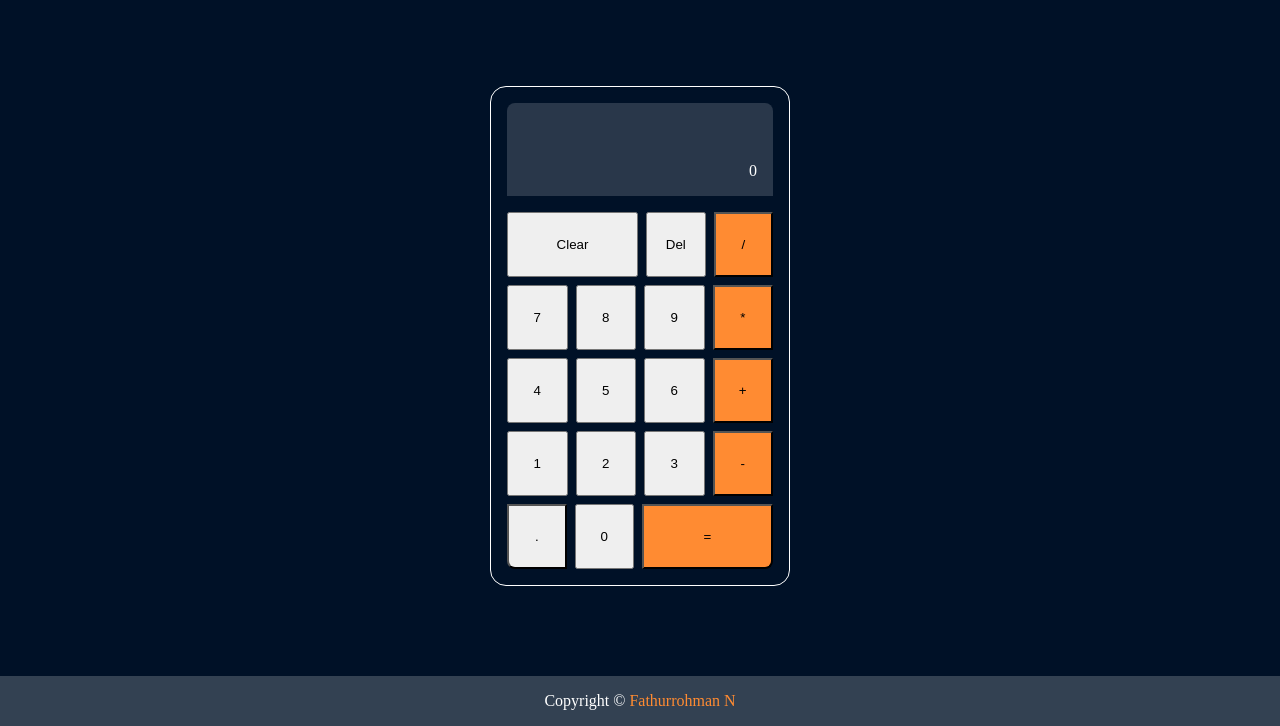
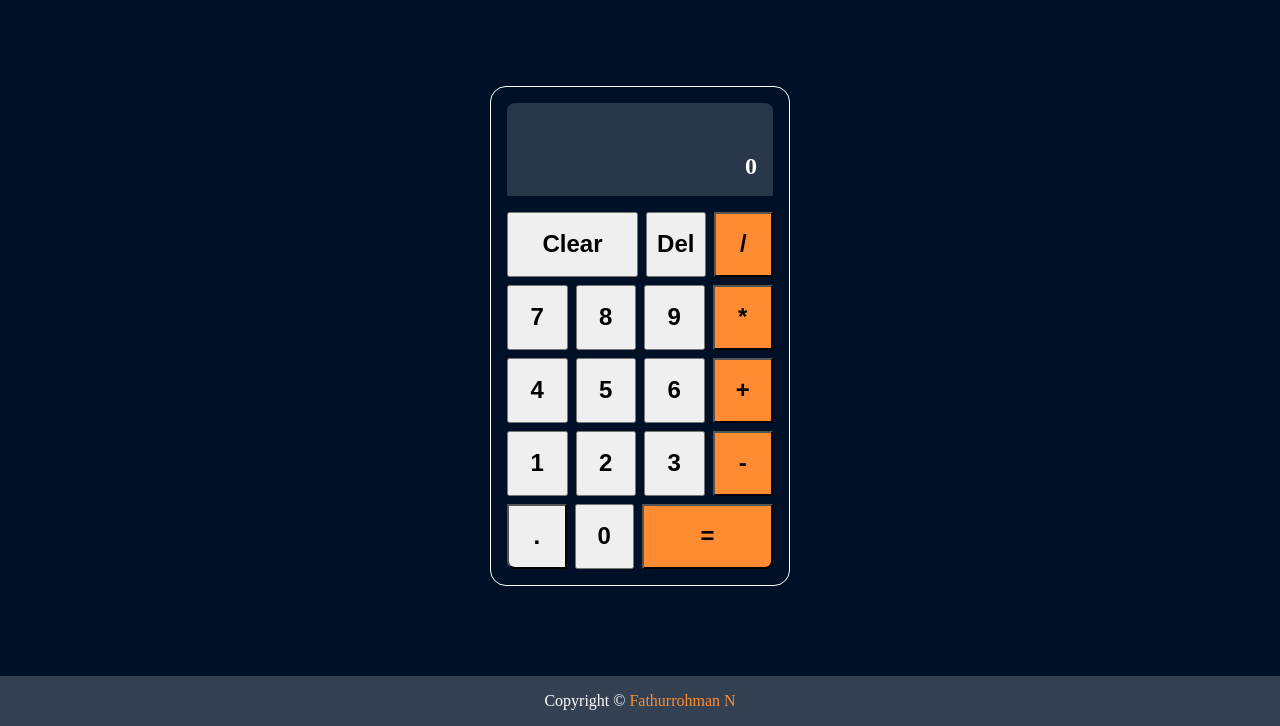
Before and after one commit to fath-nasrudin/calculatum, a plain HTML site: page index.html in a window 1280 px wide. Shown: the part 74-800 px from the top of the page. Drawn offline with Linux system fonts and the light colour scheme.

Commit message:
Change calculator font-size and font-weight

```diff
--- a/style.css
+++ b/style.css
@@ -56,9 +56,17 @@ a {
   height: 500px;
   padding: 16px;
 
+  font-size: 24px;
+  font-weight: 700;
+
   display: flex;
   flex-direction: column;
   gap: 16px;
+}
+
+.calculator button {
+  font-size: inherit;
+  font-weight: inherit;
 }
 
 .calculator__display {
```
